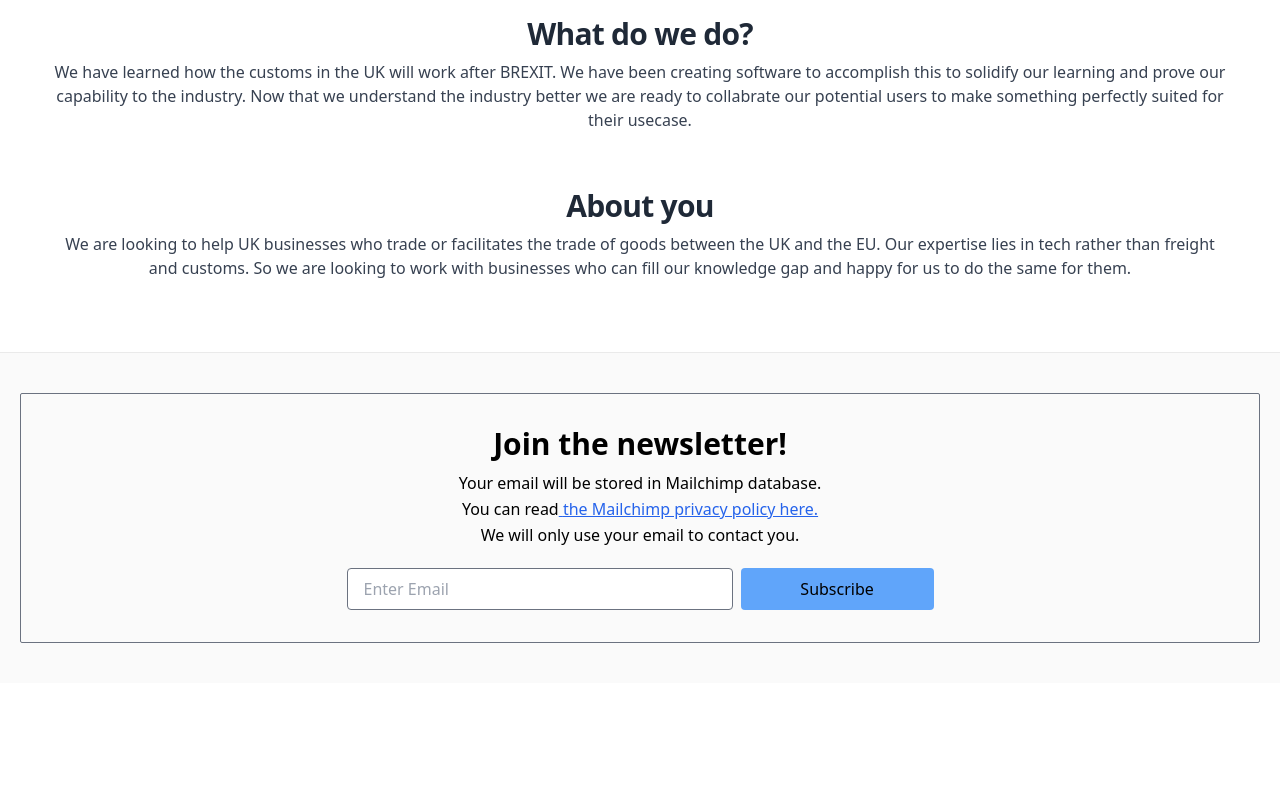
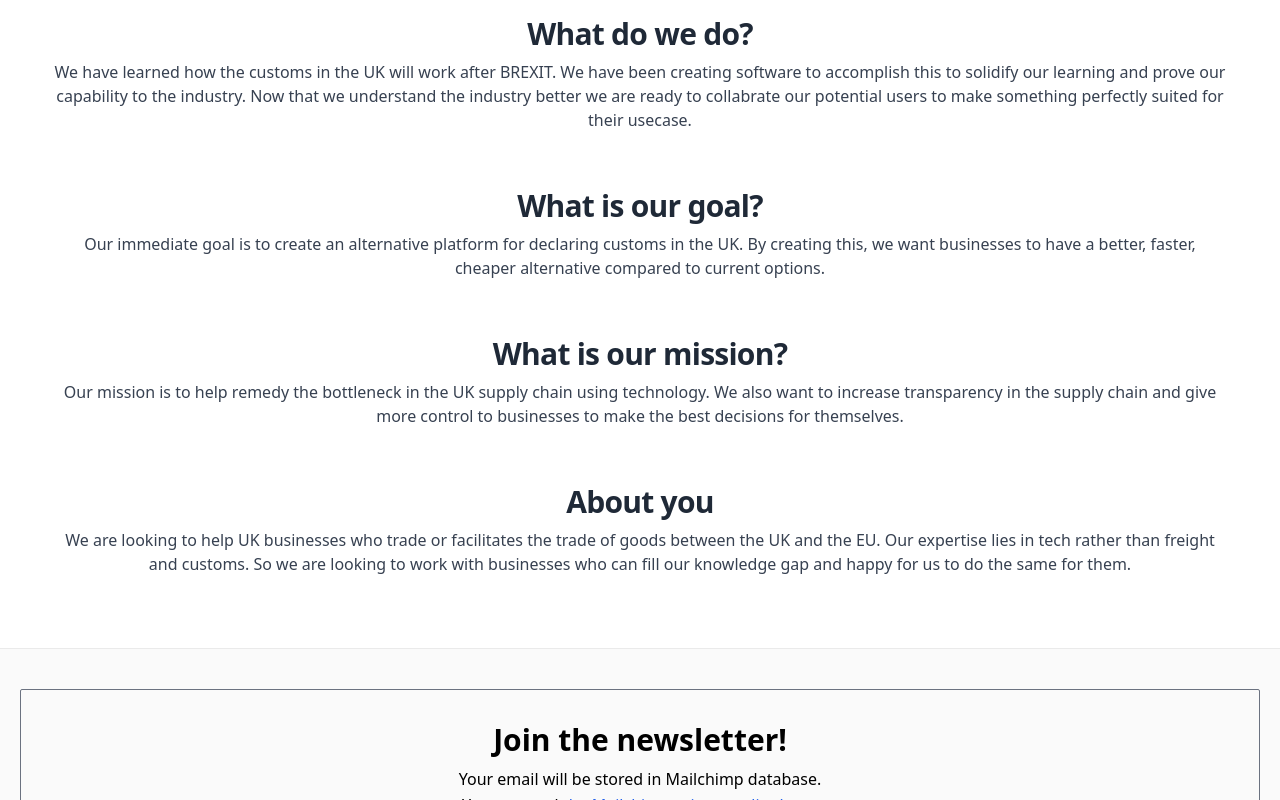
Before and after one commit to WaterlessPiano2/marketing, a Next.js app: page /about in a window 1280 px wide. Shown: the part 627-1427 px from the top of the page. Before the commit the page ends 1310 px from the top, so only its background shows below. Built offline with nearby package versions, Linux system fonts and the light colour scheme.

Commit message:
mission and goal

```diff
--- a/pages/about.tsx
+++ b/pages/about.tsx
@@ -66,6 +66,28 @@ const About = () => {
                 </div>
                 <div className="py-6">
                   <h1 className="mt-2 text-2xl leading-8 font-extrabold tracking-tight text-gray-800 sm:text-3xl">
+                    What is our goal?
+                  </h1>
+                  <p className="mt-2 text-base text-gray-700">
+                    Our immediate goal is to create an alternative platform for
+                    declaring customs in the UK. By creating this, we want
+                    businesses to have a better, faster, cheaper alternative
+                    compared to current options.
+                  </p>
+                </div>
+                <div className="py-6">
+                  <h1 className="mt-2 text-2xl leading-8 font-extrabold tracking-tight text-gray-800 sm:text-3xl">
+                    What is our mission?
+                  </h1>
+                  <p className="mt-2 text-base text-gray-700">
+                    Our mission is to help remedy the bottleneck in the UK
+                    supply chain using technology. We also want to increase
+                    transparency in the supply chain and give more control to
+                    businesses to make the best decisions for themselves.
+                  </p>
+                </div>
+                <div className="py-6">
+                  <h1 className="mt-2 text-2xl leading-8 font-extrabold tracking-tight text-gray-800 sm:text-3xl">
                     About you
                   </h1>
                   <p className="mt-2 text-base text-gray-700">
```
